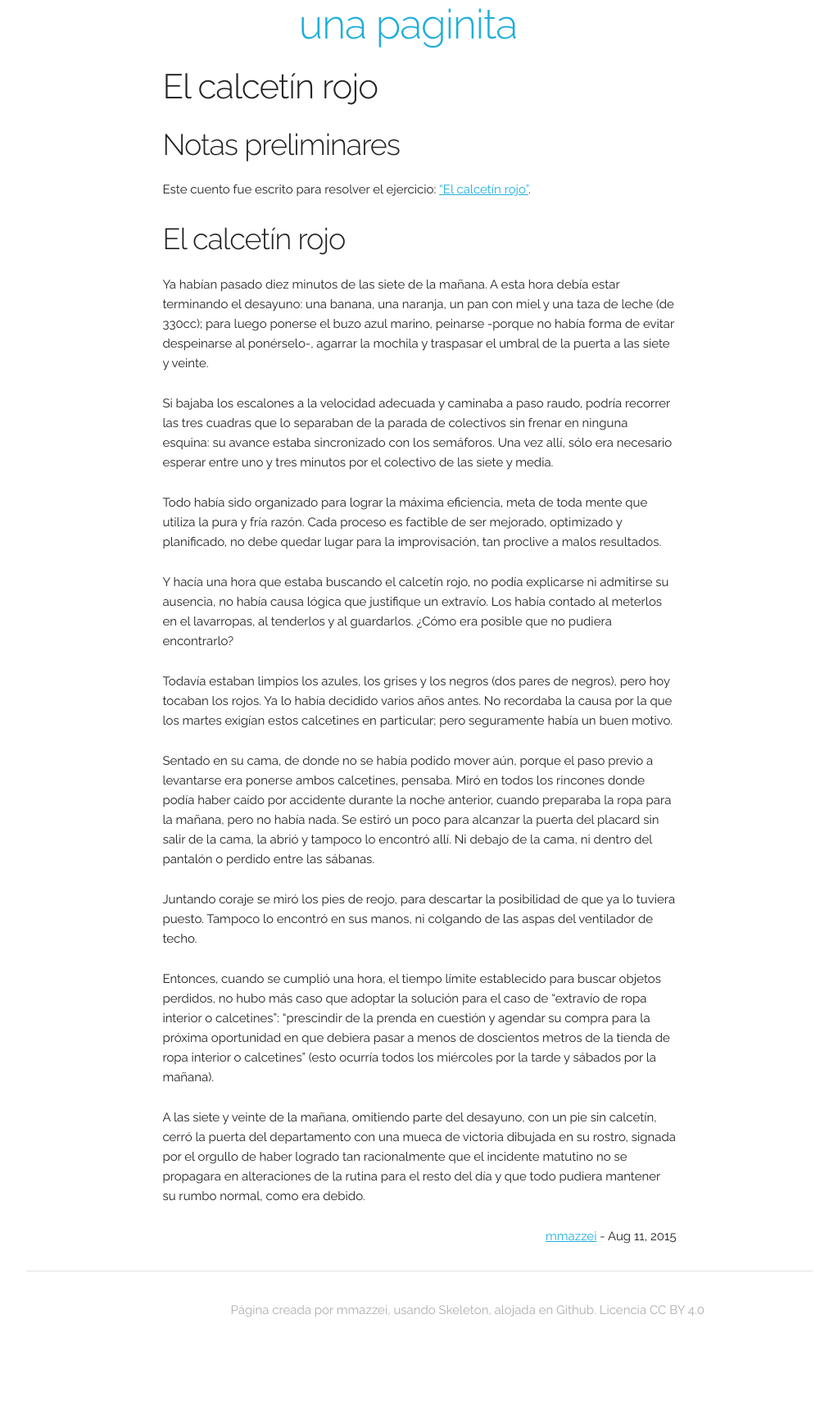
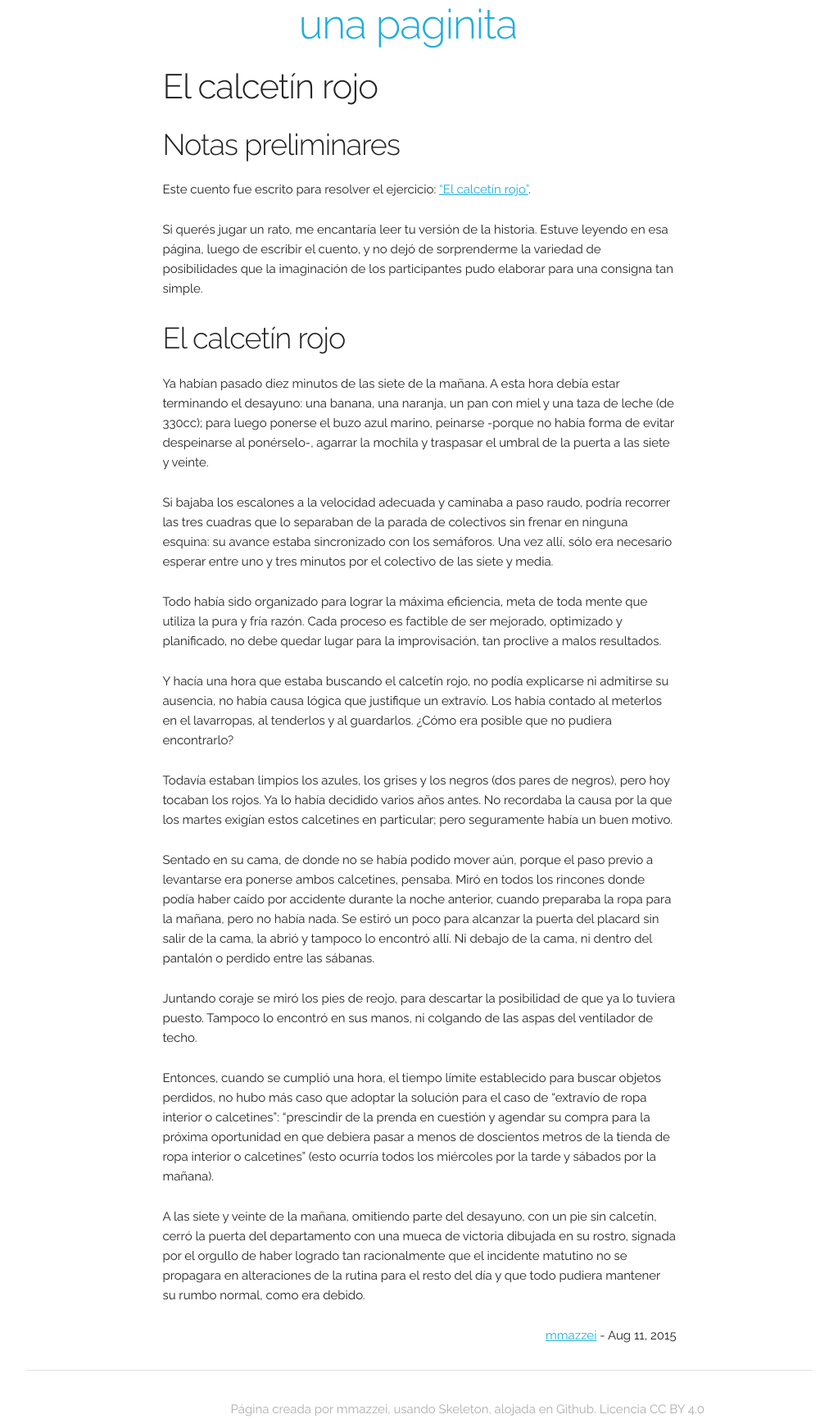
Before and after one commit to mmazzei/mmazzei.github.io, a Jekyll site: the page built from _posts/2015-08-11-el-calcetin-rojo.md, in a window 1280 px wide. Shown: the whole page at 82% size, without its empty margins (128-1151 px from the left). Built offline with Jekyll 4.4.1, drawn with Linux system fonts in a browser that asks for light colours; before the commit the page ends 1610 px from its top, so only the background shows below that.

Commit message:
Added note.

```diff
--- a/_posts/2015-08-11-el-calcetin-rojo.md
+++ b/_posts/2015-08-11-el-calcetin-rojo.md
@@ -7,6 +7,8 @@ tags: cuentos
 ### Notas preliminares
 
 Este cuento fue escrito para resolver el ejercicio: ["El calcetín rojo"](http://www.literautas.com/es/blog/post-392/ejercicios-de-escritura-el-calcetin-rojo/).
+
+Si querés jugar un rato, me encantaría leer tu versión de la historia. Estuve leyendo en esa página, luego de escribir el cuento, y no dejó de sorprenderme la variedad de posibilidades que la imaginación de los participantes pudo elaborar para una consigna tan simple.
 
 ### El calcetín rojo
 
```
